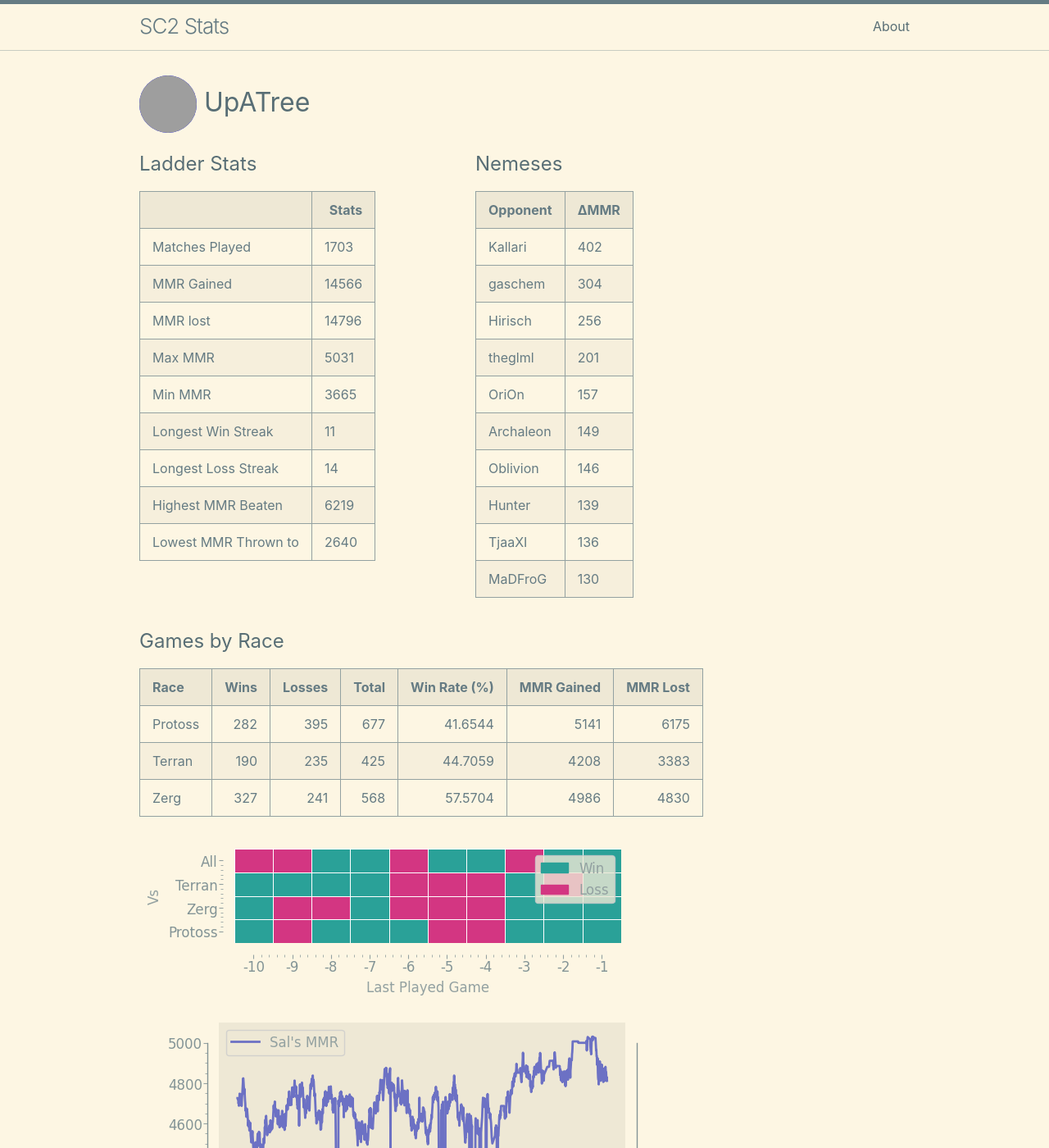
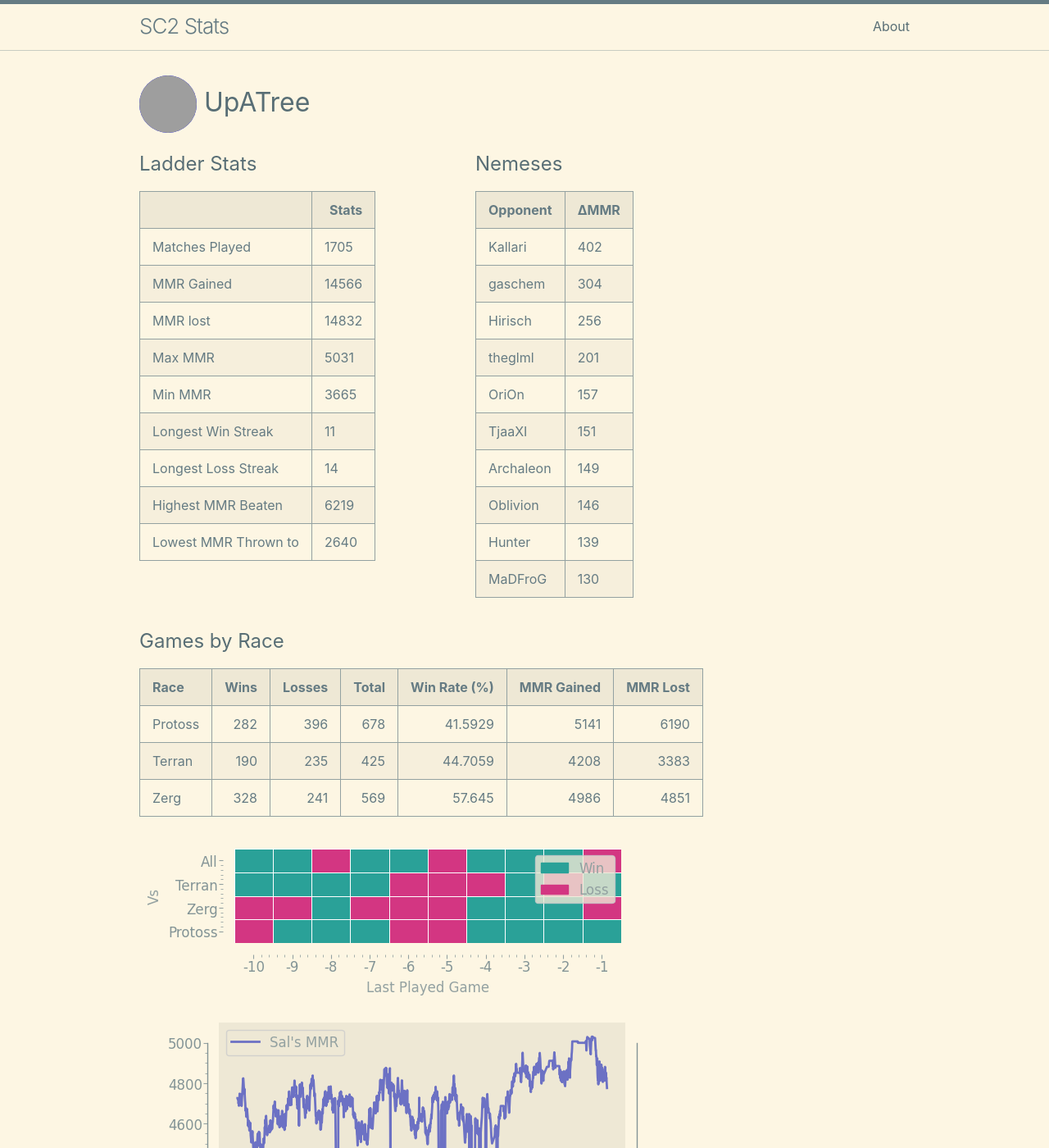
Before and after one commit to kylermurphy/UpATree, a Jekyll site: the page built from docs/index.md, in a window 1280 px wide and 1400 px high. Shown: the whole window at 82% size. Built offline with Jekyll 4.4.1, drawn with Linux system fonts in a browser that asks for light colours; grey boxes are pictures that could not be loaded.

Commit message:
running on push

```diff
--- a/docs/index.md
+++ b/docs/index.md
@@ -18,7 +18,7 @@ layout: home
   <tbody>
     <tr>
       <td>Matches Played</td>
-      <td>1703</td>
+      <td>1705</td>
     </tr>
     <tr>
       <td>MMR Gained</td>
@@ -26,7 +26,7 @@ layout: home
     </tr>
     <tr>
       <td>MMR lost</td>
-      <td>14796</td>
+      <td>14832</td>
     </tr>
     <tr>
       <td>Max MMR</td>
@@ -86,6 +86,10 @@ layout: home
       <td>157</td>
     </tr>
     <tr>
+      <td>TjaaXI</td>
+      <td>151</td>
+    </tr>
+    <tr>
       <td>Archaleon</td>
       <td>149</td>
     </tr>
@@ -96,10 +100,6 @@ layout: home
     <tr>
       <td>Hunter</td>
       <td>139</td>
-    </tr>
-    <tr>
-      <td>TjaaXI</td>
-      <td>136</td>
     </tr>
     <tr>
       <td>MaDFroG</td>
@@ -114,9 +114,9 @@ layout: home
 
 | Race    |   Wins |   Losses |   Total |   Win Rate (%) |   MMR Gained |   MMR Lost |
 |:--------|-------:|---------:|--------:|---------------:|-------------:|-----------:|
-| Protoss |    282 |      395 |     677 |        41.6544 |         5141 |       6175 |
+| Protoss |    282 |      396 |     678 |        41.5929 |         5141 |       6190 |
 | Terran  |    190 |      235 |     425 |        44.7059 |         4208 |       3383 |
-| Zerg    |    327 |      241 |     568 |        57.5704 |         4986 |       4830 |
+| Zerg    |    328 |      241 |     569 |        57.645  |         4986 |       4851 |
 
 ![Games by Race](./assets/gm_hist.png)
 
--- a/log.txt
+++ b/log.txt
@@ -802,3 +802,4 @@ Writing a log file 2025-04-02 18:32:40.
 Writing a log file 2025-04-02 18:52:16.
 Writing a log file 2025-04-02 19:19:00.
 Writing a log file 2025-04-02 19:31:54.
+Writing a log file 2025-04-02 19:48:14.
```
Also changed, not shown: docs/assets/MMR.png, docs/assets/daily.png, docs/assets/gm_hist.png, docs/assets/r_wrt.png, 1 other file.
